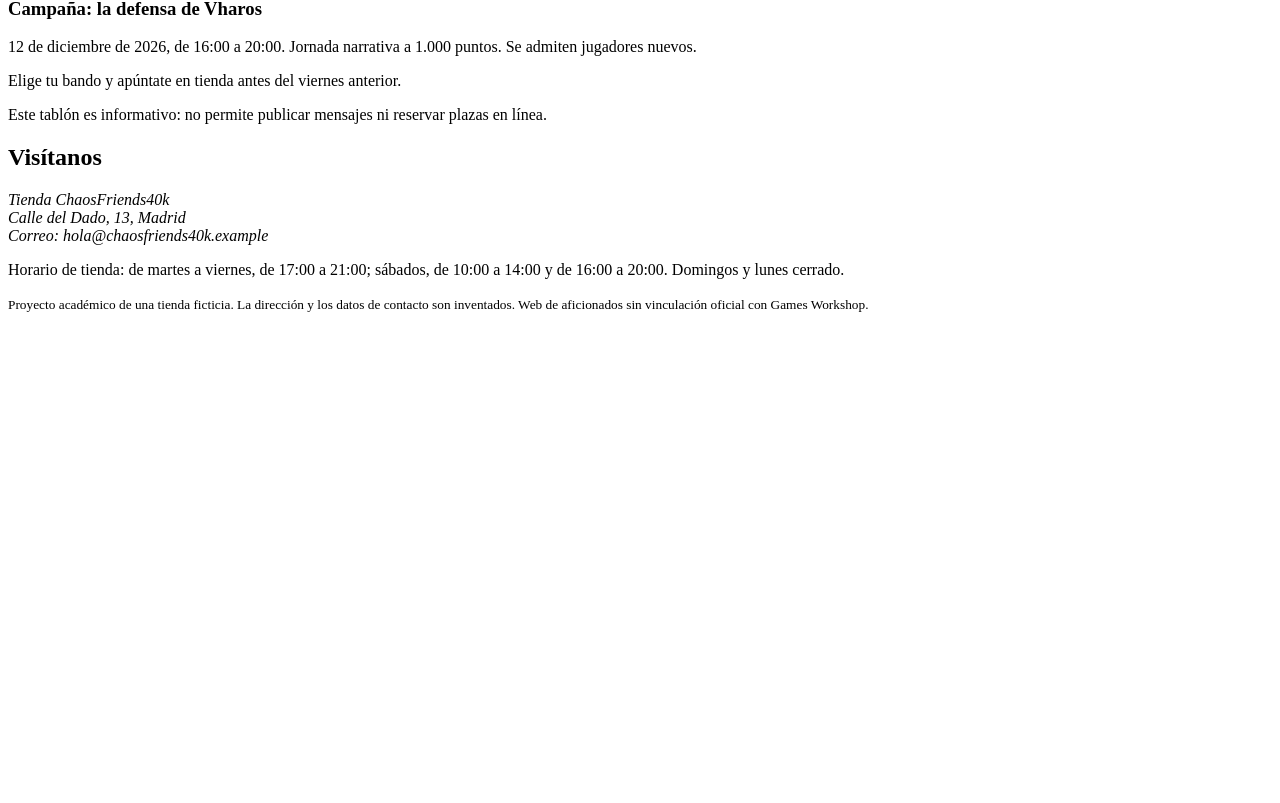
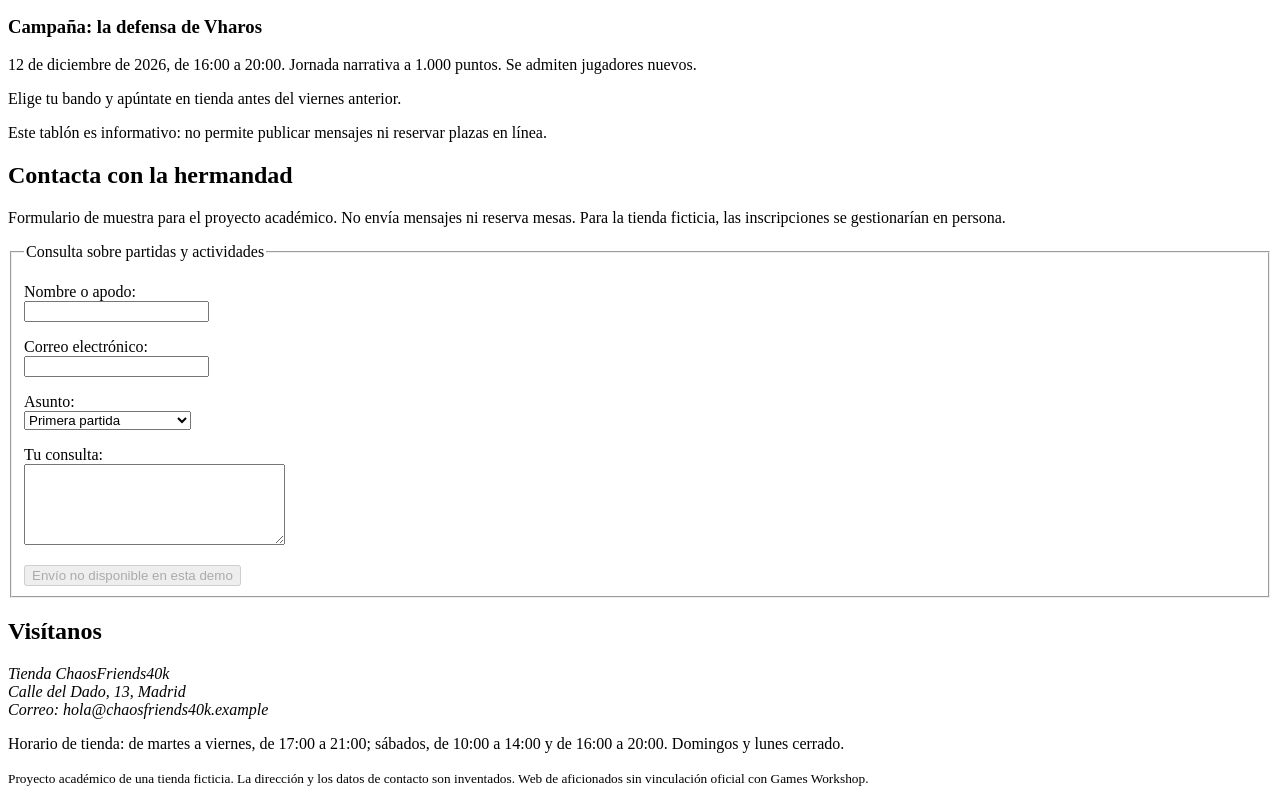
Before and after one commit to Dmillan-dev/ChaosFriends40k, a plain HTML site: page index.html in a window 1280 px wide. Shown: the part 889-1692 px from the top of the page. Before the commit the page ends 1218 px from the top, so only its background shows below. Drawn offline with Linux system fonts and the light colour scheme.

Commit message:
Añadir formulario de contacto de demostración

```diff
--- a/index.html
+++ b/index.html
@@ -15,6 +15,7 @@
                 <li><a href="#hermandad">La hermandad</a></li>
                 <li><a href="#horarios">Horarios de partidas</a></li>
                 <li><a href="#eventos">Torneos y eventos</a></li>
+                <li><a href="#contacto">Contacto</a></li>
                 <li><a href="#visitanos">Visítanos</a></li>
             </ul>
         </nav>
@@ -101,6 +102,40 @@
             <p>Este tablón es informativo: no permite publicar mensajes ni reservar plazas en línea.</p>
         </section>
 
+        <section id="contacto">
+            <h2>Contacta con la hermandad</h2>
+            <p id="aviso-formulario">Formulario de muestra para el proyecto académico.
+                No envía mensajes ni reserva mesas. Para la tienda ficticia, las inscripciones
+                se gestionarían en persona.</p>
+            <form action="#contacto" aria-describedby="aviso-formulario">
+                <fieldset>
+                    <legend>Consulta sobre partidas y actividades</legend>
+                    <p>
+                        <label for="nombre">Nombre o apodo:</label><br>
+                        <input type="text" id="nombre" name="nombre" autocomplete="name">
+                    </p>
+                    <p>
+                        <label for="correo">Correo electrónico:</label><br>
+                        <input type="email" id="correo" name="correo" autocomplete="email">
+                    </p>
+                    <p>
+                        <label for="asunto">Asunto:</label><br>
+                        <select id="asunto" name="asunto">
+                            <option value="iniciacion">Primera partida</option>
+                            <option value="mesa">Disponibilidad de mesas</option>
+                            <option value="torneo">Torneos y eventos</option>
+                            <option value="otro">Otra consulta</option>
+                        </select>
+                    </p>
+                    <p>
+                        <label for="mensaje">Tu consulta:</label><br>
+                        <textarea id="mensaje" name="mensaje" rows="5" cols="30"></textarea>
+                    </p>
+                    <button type="submit" disabled>Envío no disponible en esta demo</button>
+                </fieldset>
+            </form>
+        </section>
+
         <section id="visitanos">
             <h2>Visítanos</h2>
             <address>
```
